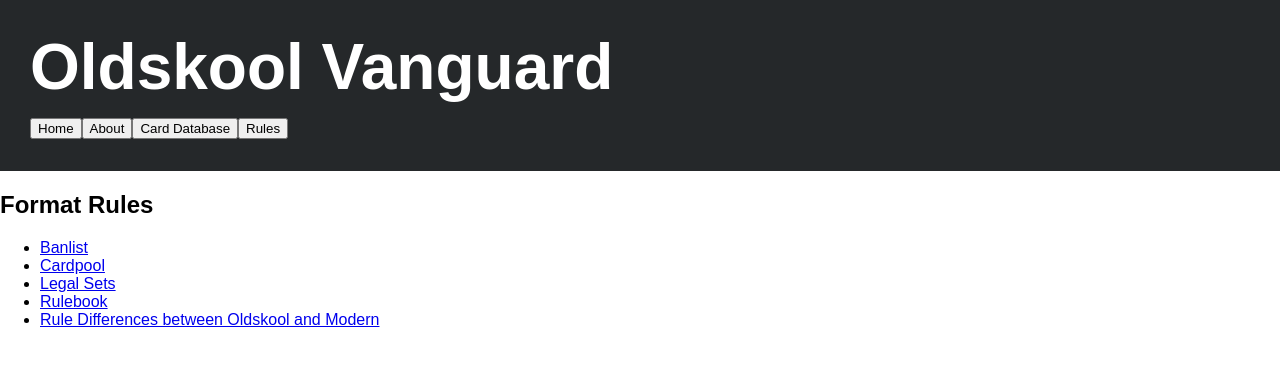
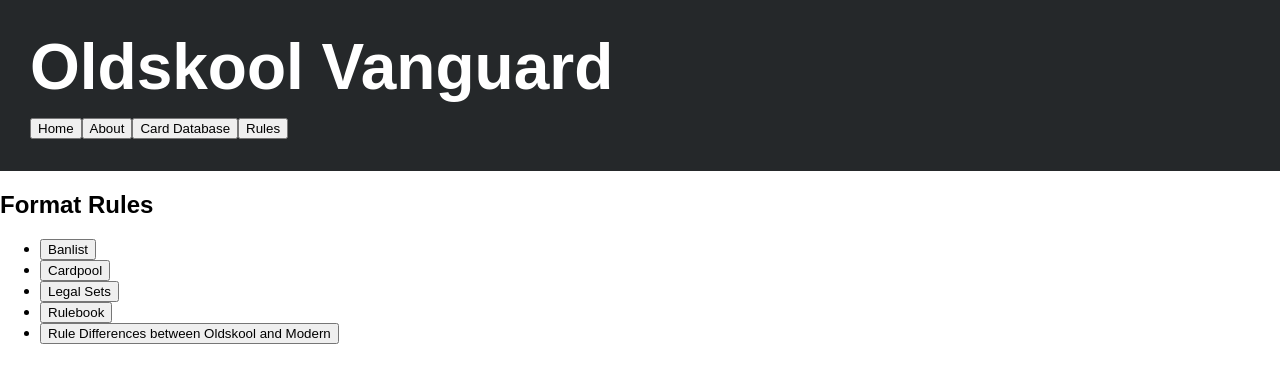
Before and after one commit to oldskool-vg/oldskool, a React (Create React App) app in the folder src/main/ui/: page / in a window 1280 px wide. Both pictures are taken after a click on the button "Rules". Shown: the top 382 px of the page. Built offline with nearby package versions, Linux system fonts and the light colour scheme.

Commit message:
Finished banlist and rule differences section. Made a typings.d.ts for .jpg imports. Made an assets folder for storing images.

```diff
--- a/src/main/ui/package.json
+++ b/src/main/ui/package.json
@@ -3,6 +3,7 @@
   "version": "0.1.0",
   "private": true,
   "dependencies": {
+    "@react-pdf/renderer": "^3.1.12",
     "@testing-library/jest-dom": "^5.16.5",
     "@testing-library/react": "^13.4.0",
     "@testing-library/user-event": "^13.5.0",
@@ -12,6 +13,7 @@
     "@types/react-dom": "^18.2.6",
     "react": "^18.2.0",
     "react-dom": "^18.2.0",
+    "react-pdf": "^7.1.3",
     "react-scripts": "5.0.1",
     "typescript": "^4.9.5",
     "web-vitals": "^2.1.4"
@@ -39,5 +41,8 @@
       "last 1 firefox version",
       "last 1 safari version"
     ]
+  },
+  "devDependencies": {
+    "@types/react-pdf": "^7.0.0"
   }
 }
--- a/src/main/ui/src/components/Rules/Banlist.tsx
+++ b/src/main/ui/src/components/Rules/Banlist.tsx
@@ -1,8 +1,14 @@
 import React from 'react';
+import Barcgal from '../assets/barcgal.jpg';
 
-function Banlist() {
+const Banlist: React.FC = () => {
   return (
-    <div>Banlist Here</div>
+    <div>
+      <h2>The Following Cards Are Restricted In Oldskool</h2>
+      <h4>Barcgal</h4>
+      <img src={Barcgal} alt="Barcgal BT01/003EN restricted from being played as First VG"></img>
+      <p>Barcgal BT01/003EN is Restricted from being played as a First Vanguard. However, up to 4 copies can be played in the main deck as usual.</p>
+    </div>
   )
 }
 export default Banlist;
--- a/src/main/ui/src/components/Rules/LegalSets.tsx
+++ b/src/main/ui/src/components/Rules/LegalSets.tsx
@@ -3,7 +3,7 @@ import React from 'react';
 function LegalSets() {
   return (
     <div>
-      <h2>The Following Releases Are Legal in Oldskool:</h2>
+      <h2>The Following Releases Are Legal In Oldskool:</h2>
       <h4>Booster Sets</h4>
       <table>
         <tr>
--- a/src/main/ui/src/components/Rules/RuleDifferences.tsx
+++ b/src/main/ui/src/components/Rules/RuleDifferences.tsx
@@ -2,7 +2,13 @@ import React from 'react';
 
 function RuleDifferences() {
   return (
-    <div>Rule Differences Here</div>
+    <div>
+      <h2>The Following Rules Are In Effect For Oldskool Format:</h2>
+      <h4>Clan Mixing</h4>
+      <p>Cards from all clans can be played together without restrictions.</p>
+      <h4>Mulligan</h4>
+      <p>Players may mulligan their opening hand. Before the game begins, both players may shuffle any number of cards from their hand into their deck. After shuffling, each player draws until they have 5 cards in their hand.</p>
+    </div>
   )
 }
 export default RuleDifferences;
--- a/src/main/ui/src/components/Rules/index.tsx
+++ b/src/main/ui/src/components/Rules/index.tsx
@@ -1,24 +1,24 @@
 import React, { useState } from 'react';
 import Banlist from './Banlist';
-import Cardpool from './Cardpool';
+// import Cardpool from './Cardpool';
 import LegalSets from './LegalSets';
 import RuleDifferences from './RuleDifferences';
 
-function Rules() {
+interface RulesProps {
+  updateState: (newState: string) => void;
+}
+
+const Rules: React.FC<RulesProps> = ({updateState}) => {
+  const switchToCardDB = () => {
+    updateState('CardDatabase');
+  }
+
   const [showBanlist, setShowBanlist] = useState<boolean>(false);
   let banlistDetails = null;
   if (showBanlist === true) {
     banlistDetails = <Banlist />
   } else {
     banlistDetails = null;
-  }
-
-  const [showCardpool, setShowCardpool] = useState<boolean>(false);
-  let cardpoolDetails = null;
-  if (showCardpool === true) {
-    cardpoolDetails = <Cardpool />
-  } else {
-    cardpoolDetails = null;
   }
 
   const [showLegalSets, setShowLegalSets] = useState<boolean>(false);
@@ -47,26 +47,25 @@ function Rules() {
       </div>
       <ul>
         <li>
-          <a href="#" onClick={(e) => setShowBanlist(!showBanlist)}>Banlist</a>
+          <button onClick={(e) => setShowBanlist(!showBanlist)}>Banlist</button>
         </li>
         <div>{banlistDetails}</div>
 
         <li>
-          <a href="#" onClick={(e) => setShowCardpool(!showCardpool)}>Cardpool</a>
+          <button onClick={() => switchToCardDB()}>Cardpool</button>
         </li>
-        <div>{cardpoolDetails}</div>
 
         <li>
-          <a href="#" onClick={(e) => setShowLegalSets(!showLegalSets)}>Legal Sets</a>
+          <button onClick={(e) => setShowLegalSets(!showLegalSets)}>Legal Sets</button>
         </li>
         <div>{legalSetDetails}</div>
 
         <li>
-          <a href="#">Rulebook</a>
+          <button>Rulebook</button>
         </li>
 
         <li>
-          <a href="#" onClick={(e) => setShowRuleDiffs(!showRuleDiffs)}>Rule Differences between Oldskool and Modern</a>
+          <button onClick={(e) => setShowRuleDiffs(!showRuleDiffs)}>Rule Differences between Oldskool and Modern</button>
         </li>
         <div>{ruleDiffDetails}</div>
 
--- a/src/main/ui/src/types.ts
+++ b/src/main/ui/src/types.ts
@@ -13,4 +13,4 @@ export type CardData = {
   image: string;
   sets: string[];
   legality: string;
-};
+}
--- /dev/null
+++ b/src/main/ui/src/typings.d.ts
@@ -0,0 +1,4 @@
+declare module "*.jpg" {
+  const value: any;
+  export = value;
+}
--- a/src/main/ui/tsconfig.json
+++ b/src/main/ui/tsconfig.json
@@ -1,5 +1,6 @@
 {
   "compilerOptions": {
+    "typeRoots": ["./node_modules/@types", "./src/typings"],
     "target": "es5",
     "lib": [
       "dom",
@@ -18,7 +19,7 @@
     "resolveJsonModule": true,
     "isolatedModules": true,
     "noEmit": true,
-    "jsx": "react-jsx"
+    "jsx": "react-jsx",
   },
   "include": [
     "src"
```
Also changed, not shown: src/main/ui/src/components/assets/barcgal.jpg (added).
